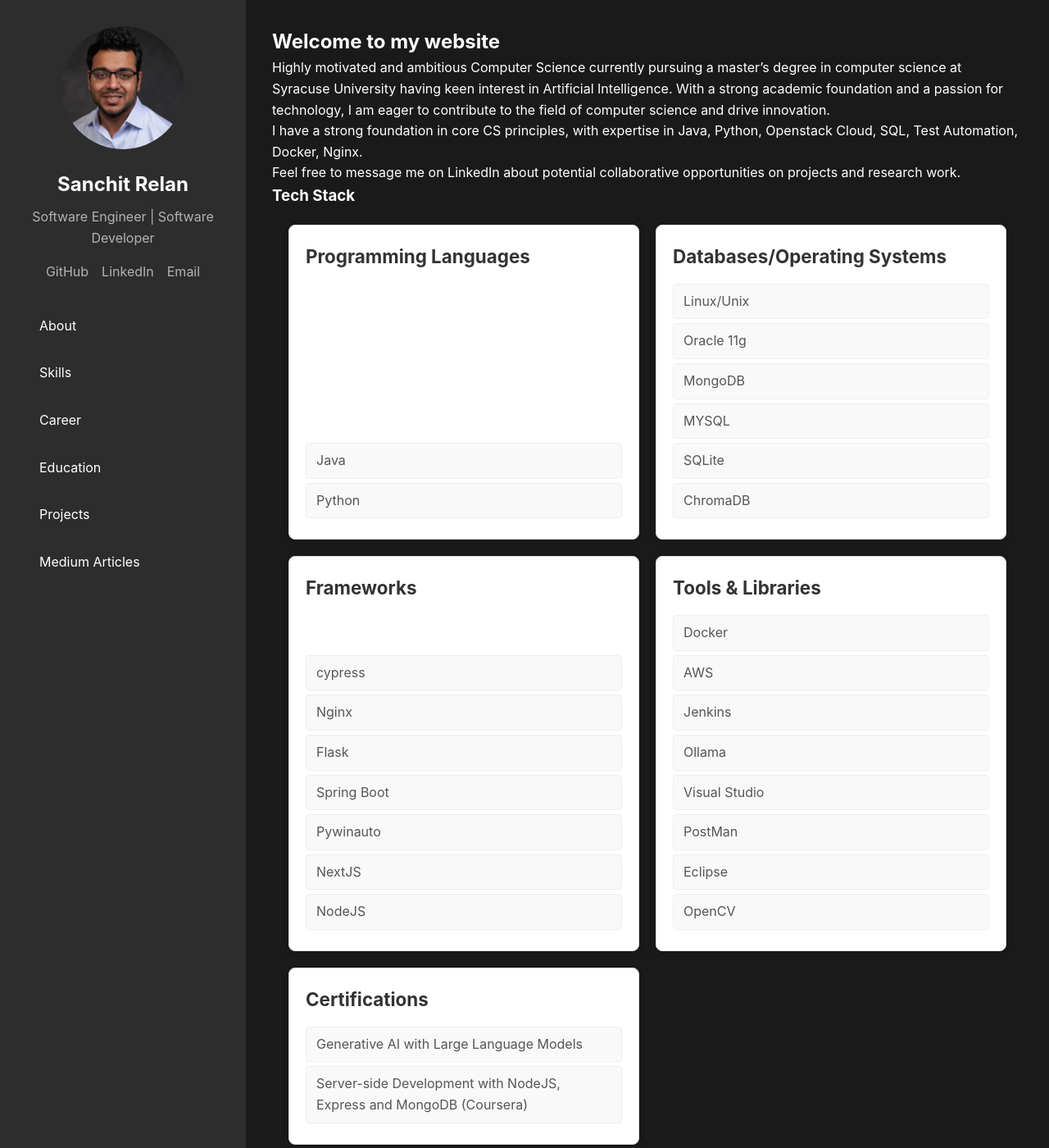
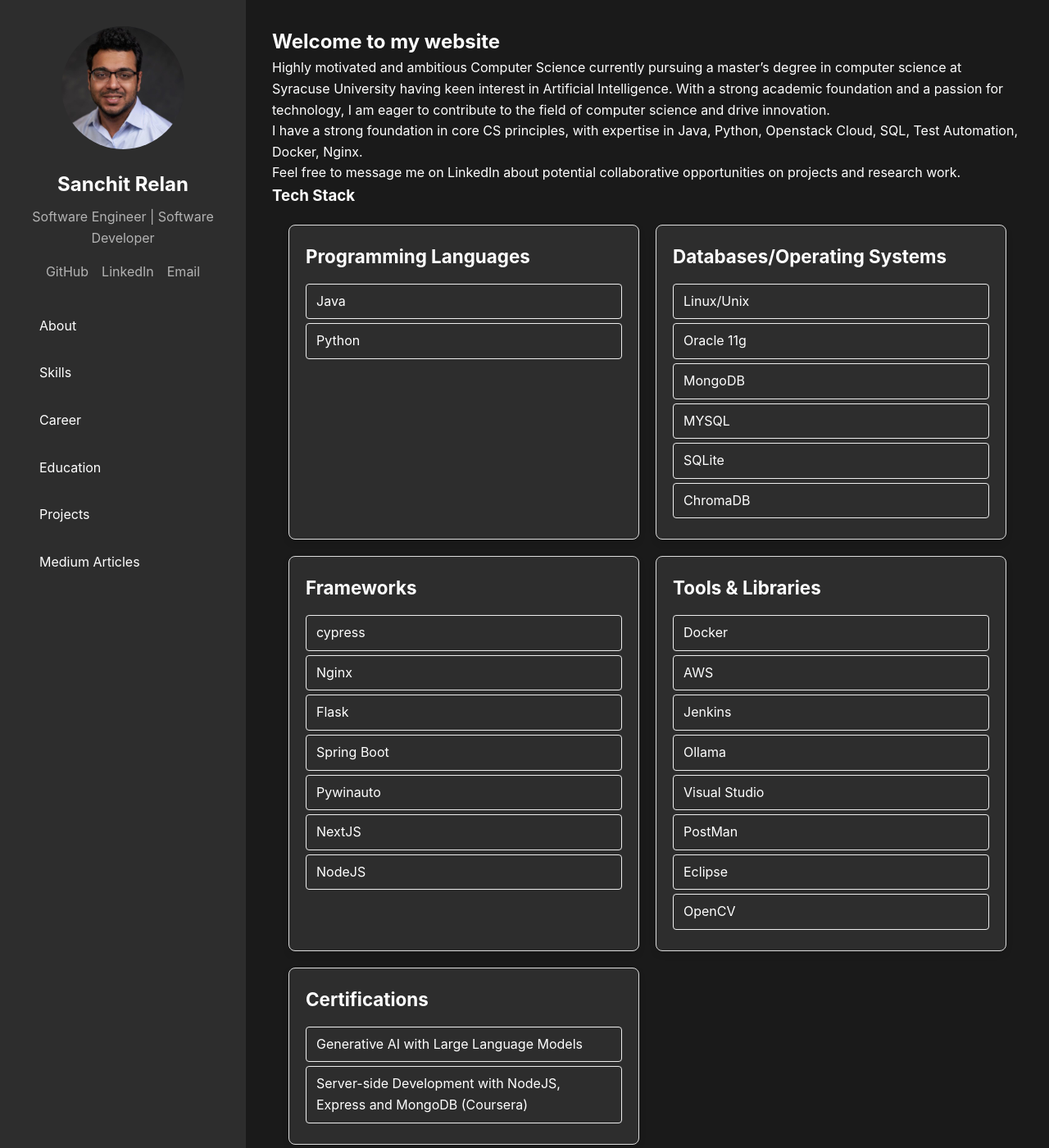
Before and after one commit to srelan46/srelan46.github.io, a Jekyll site: the page built from index.md, in a window 1280 px wide and 1400 px high. Shown: the whole window at 82% size. Built offline with Jekyll 4.4.1, drawn with Linux system fonts in a browser that asks for light colours.

Commit message:
Updated Assets

```diff
--- a/assets/css/education.css
+++ b/assets/css/education.css
@@ -6,7 +6,7 @@
 }
 
 .education-item {
-    background-color: #fff;
+    background-color: #2d2d2d;
     border: 1px solid #ddd;
     border-radius: 8px;
     box-shadow: 0 4px 8px rgba(0, 0, 0, 0.1);
@@ -22,18 +22,18 @@
 .education-item h3 {
     margin-top: 0;
     font-size: 1.4em;
-    color: #333;
+    color: #ffffff;
 }
 
 .education-item h4 {
     margin: 0;
     font-size: 1.2em;
-    color: #666;
+    color: #d0d0d0;
 }
 
 .education-item .period {
     font-size: 0.9em;
-    color: #999;
+    color: #d0d0d0;
 }
 
 .education-item .education-courses {
@@ -42,7 +42,7 @@
 
 .education-item .education-courses h4 {
     font-size: 1.2em;
-    color: #333;
+    color: #d0d0d0;
 }
 
 .education-item .education-courses ul {
@@ -52,28 +52,13 @@
 }
 
 .education-item .education-courses ul li {
-    background-color: #f9f9f9;
+    background-color: #2d2d2d;
     border: 1px solid #eee;
     border-radius: 4px;
     padding: 8px 12px;
     margin: 5px 0;
     font-size: 1em;
-    color: #555;
-}
-
-.button {
-    background-color: #ffffff;
-    color: #000000;
-    border: none;
-    padding: 3px 6px;
-    border-radius: 2px;
-    font-size: 0.8em;
-    cursor: pointer;
-    transition: background-color 0.3s;
-}
-
-.button:hover {
-    background-color: #f0f0f0;
+    color: #d0d0d0;
 }
 
 .hidden {
@@ -82,7 +67,7 @@
 
 .expand-education {
     background-color: #007bff;
-    color: #fff;
+    color: #2d2d2d;
     border: none;
     padding: 8px 12px;
     border-radius: 4px;
--- a/assets/css/style.css
+++ b/assets/css/style.css
@@ -101,3 +101,58 @@ body {
   border-radius: 4px;
   font-size: 0.8rem;
 }
+
+/* Button styles */
+.button {
+  background-color: #292929;
+  color: #ffffff;
+  border: none;
+  padding: 3px 6px;
+  border-radius: 2px;
+  font-size: 0.9em;
+  cursor: pointer;
+  transition: background-color 0.3s;
+  text-decoration: none;
+  display: inline-block;
+}
+
+.button:hover {
+  background-color: #3a3a3a;
+}
+
+/* Style the anchor tags */
+.project-links a {
+  text-decoration: none;
+  background-color: #292929;
+  border-radius: 2px;
+  display: inline-block;
+  transition: background-color 0.3s;
+}
+
+.project-links a:hover {
+  background-color: #3a3a3a;
+}
+
+.social-name-icon.linkedin{
+  width: 60px;
+  height: 15px;
+}
+.social-name-icon.github {
+  margin-top: 2px;
+  width: 50px;
+  height: 20px;
+}
+
+.social-icon {
+  width: 44px;
+  height: 35px;
+  background-color: #292929;
+  padding: 3px 6px;
+  border-radius: 2px;
+  transition: background-color 0.3s;
+  cursor: pointer;
+}
+
+.social-icon:hover {
+  background-color: #3a3a3a;
+}
--- a/assets/css/tech.css
+++ b/assets/css/tech.css
@@ -7,7 +7,7 @@
 }
 
 .tech-item {
-background-color: #fff;
+  background-color: #2d2d2d;
   border: 1px solid #ddd;
   border-radius: 8px;
   box-shadow: 0 4px 8px rgba(0, 0, 0, 0.1);
@@ -17,6 +17,7 @@ text-align: left;
   display: flex;
   flex-direction: column;
   justify-content: space-between;
+  align-items: stretch;
 }
 
 .tech-item:hover {
@@ -27,23 +28,24 @@ box-shadow: 0 8px 16px rgba(0, 0, 0, 0.2);
 .tech-item h4 {
   margin-top: 0;
   font-size: 1.4em;
-color: #333;
+  color: #ffffff;
 }
 
 .tech-item ul {
   list-style: none;
   padding: 0;
   margin: 10px 0 0;
+  flex-grow: 1;
 }
 
 .tech-item ul li {
-background-color: #f9f9f9;
+  background-color: #2d2d2d;
   border: 1px solid #eee;
   border-radius: 4px;
   padding: 8px 12px;
   margin: 5px 0;
   font-size: 1em;
-color: #555;
+  color: #ffffff;
 }
 
 .tech-item .tech-footer {
@@ -55,8 +57,8 @@ text-align: right;
   text-decoration: none;
   color: #007bff;
   font-weight: bold;
-}a
+}
 
-.tech-item .tech-footer a:hover {
+a .tech-item .tech-footer a:hover {
   text-decoration: underline;
 }
```
Also changed, not shown: assets/images/email-logo.svg (added), assets/images/github-logo-white.svg (added), assets/images/github-logo.svg (added), assets/images/github-name-logo.png (added), assets/images/linkedin-logo.png (added), assets/images/linkedin-name-logo.png (added). Lines whose indentation alone changed are shown as unchanged.
